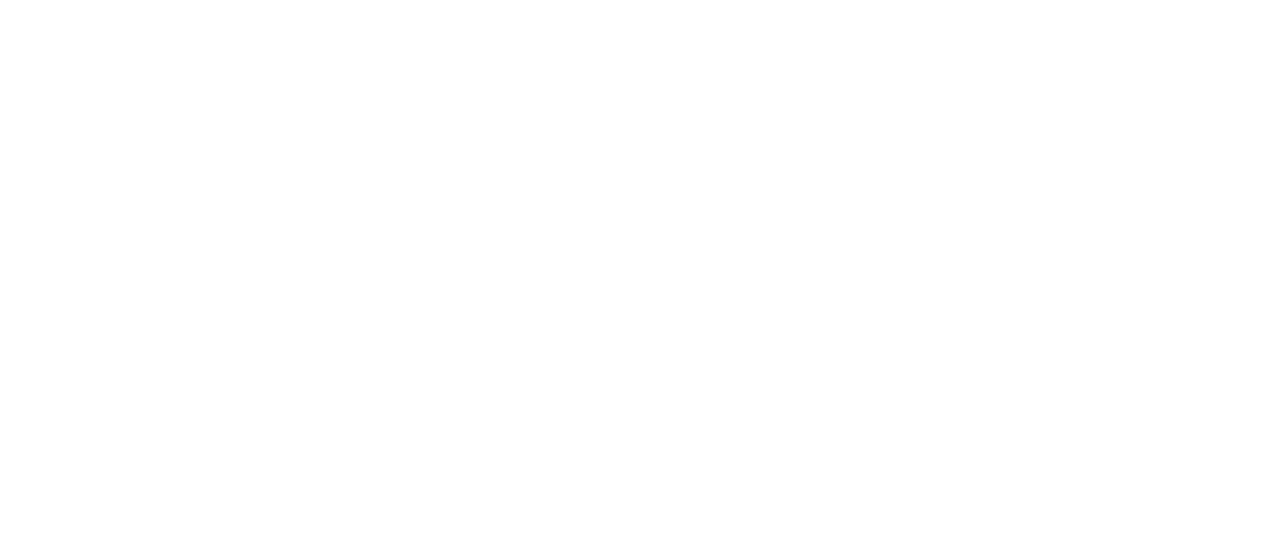
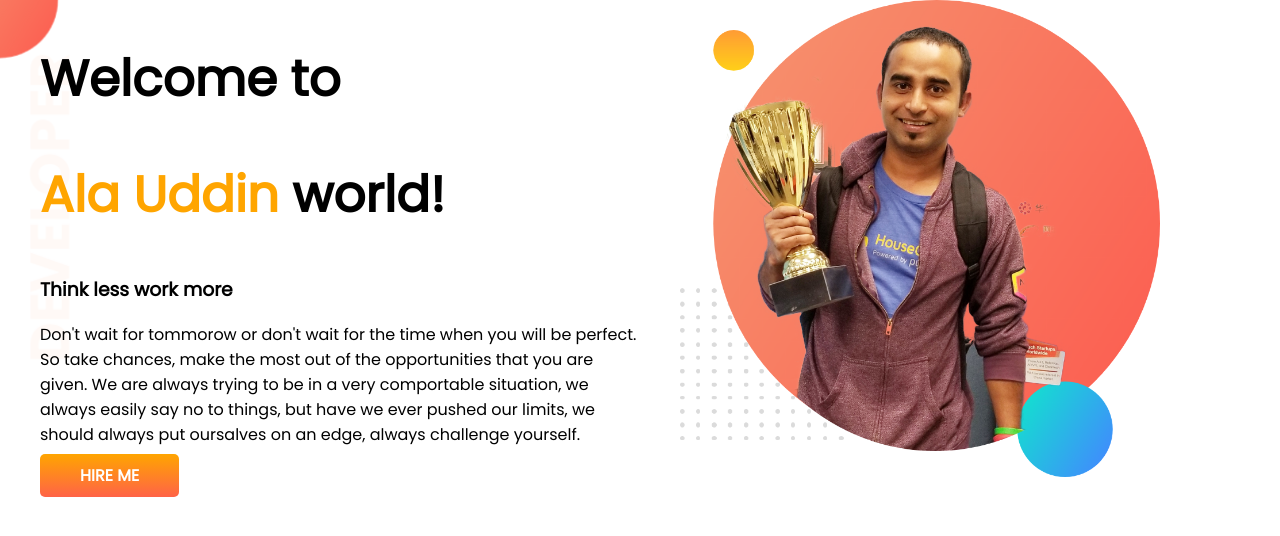
Before and after one commit to Alauddin33/developer-portfolio, a plain HTML site: page index.html in a window 1280 px wide. Drawn offline with Linux system fonts and the light colour scheme.

Commit message:
top banner added

```diff
--- a/index.html
+++ b/index.html
@@ -1,13 +1,36 @@
 <!DOCTYPE html>
 <html lang="en">
+
 <head>
     <meta charset="UTF-8">
     <meta http-equiv="X-UA-Compatible" content="IE=edge">
     <meta name="viewport" content="width=device-width, initial-scale=1.0">
     <title>Alauddin portfolio</title>
+    <link rel="preconnect" href="https://fonts.googleapis.com">
+    <link rel="preconnect" href="https://fonts.gstatic.com" crossorigin>
+    <link href="https://fonts.googleapis.com/css2?family=Poppins&display=swap" rel="stylesheet">
     <link rel="stylesheet" href="style.css">
 </head>
+
 <body>
+    <section class="top-banner">
+        <div class="half-width">
+            <h1>Welcome to</h1>
+            <h1> <span class="orange-color">Ala Uddin</span> world!</h1>
+            <h3>Think less work more</h3>
+            <p>Don't wait for tommorow or don't wait for the time when you will be perfect. So take chances, make the
+                most
+                out of the opportunities that you are given. We are always trying to be in a very comportable situation,
+                we
+                always easily say no to things, but have we ever pushed our limits, we should always put oursalves on an
+                edge, always challenge yourself.</p>
+            <a class="link-button" target="_blank" href="https://www.linkedin.com/in/ala-uddin-alin-b602645b/">HIRE
+                ME</a>
+        </div>
+        <div class="half-width">
+            <img src="images/jhankar.png" alt="">
+        </div>
+    </section>
+</body>
 
-</body>
 </html>
--- a/style.css
+++ b/style.css
@@ -0,0 +1,40 @@
+body {
+    font-family: 'Poppins', sans-serif;
+    margin: 0;
+}
+
+h1 {
+    font-size: 50px;
+}
+
+.orange-color {
+    color: orange;
+}
+
+section {
+    display: flex;
+}
+
+.half-width {
+    width: 50%;
+    padding-left: 40px;
+}
+
+.half-width img {
+    width: 80%;
+}
+
+.link-button {
+    text-decoration: none;
+    background-image: linear-gradient(orange, tomato);
+    color: white;
+    font-weight: 700;
+    padding: 10px 40px;
+    border-radius: 5px;
+}
+
+.top-banner {
+    background-image: url(images/top-banner.png);
+    background-repeat: no-repeat;
+
+}
```
Also changed, not shown: images/dream-bg.png (added), images/exp-bg.png (added), images/jhankar.png (added), images/jhankar2.png (added), images/my-bg.png (added), images/my-bg2.png (added), images/top-banner.png (added), showOff/10262006_711728128935144_871931618695187292_n-removebg-preview.png (added), showOff/IMG_20200402_113553-removebg-preview.png (added), showOff/transparent-bg-designify.png (added), 7 other files.
